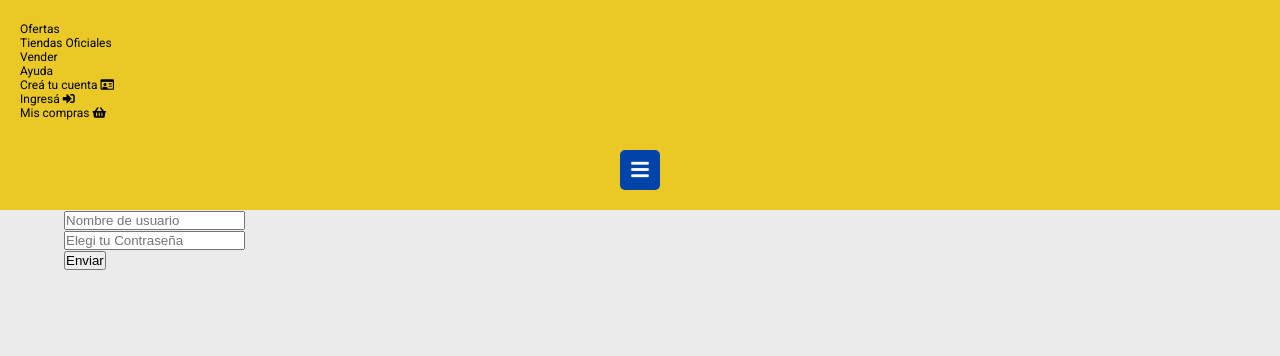
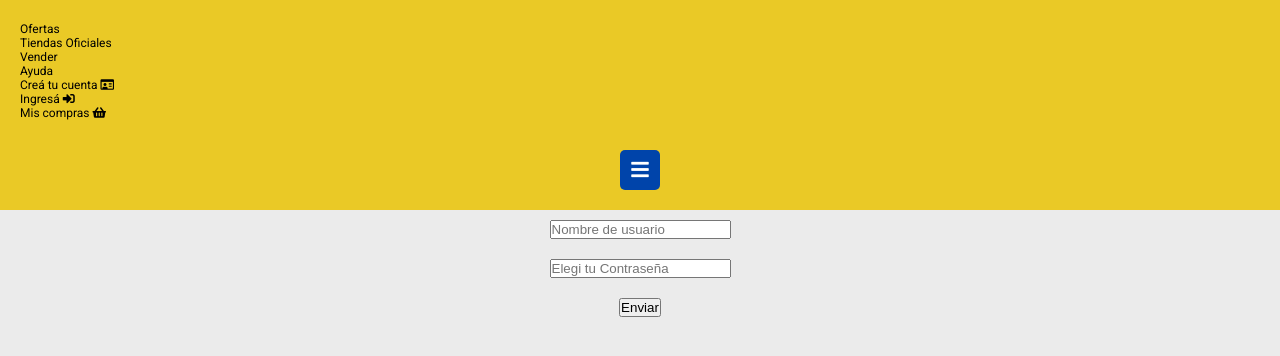
Before and after one commit to Ferchu14th/Proy_MercadoLiebre, a website: page views/login.html in a window 1280 px wide. Shown: the part 236-592 px from the top of the page. Drawn offline with Linux system fonts and the light colour scheme; files that its build step writes are made by us from their sources; files whose address does not match are found by name.

Commit message:
mejoras al style.css

```diff
--- a/public/css/styles.css
+++ b/public/css/styles.css
@@ -55,6 +55,7 @@ header {
 header div.logo,
 header .form {
     width: 50%;
+    justify-content: center;
 }
 
 header div.logo {
@@ -155,34 +156,35 @@ div.offers {
     width: 70%;
 }
 
-/*comentar*/
+
 .discount,
 .description {
     font-size: 16px;
     font-weight: normal;
 }
 
-/*comentar*/
+
 h3,
 .description {
     color: #666;
 }
 
-/*comentar*/
+
 .description {
     display: none;
     margin-top: 20px;
 }
 
-/*comentar*/
+
 section.banner img {
     width: 100%;
 }
 
-/*comentar*/
+
 main {
     width: 90%;
     margin: 0 auto;
+    justify-content: center;
 }
 
 /*comentar*/
@@ -191,18 +193,18 @@ main section article {
     margin: 10px 0px;
 }
 
-/*comentar*/
+
 main section article img {
     width: 100%;
 }
 
-/*comentar*/
+
 main section article i,
 .discount {
     color: #39b54a;
 }
 
-/*comentar*/
+
 main section article i {
     display: block;
     font-size: 16px;
@@ -217,7 +219,7 @@ main section article i {
     top: -15px;
 }
 
-/*comentar*/
+
 main section h3 {
     margin: 20px 0px;
 }
@@ -250,6 +252,14 @@ div.top-header {
     flex-wrap: wrap;
 }
 
+div.box{
+    display: flex;
+    flex-wrap: wrap;
+    justify-content: center;
+    align-items: center;
+    padding: 10px;
+}
+
     /*comentar*/
     main section div.products {
         display: flex;
@@ -270,12 +280,11 @@ div.top-header {
         width: 50%;
     }
 
-    /*modeliza iPad (Tablet 758x1024) a partir de 758 dejamos logo, barra de busqueda y compre en cuotas
-en una misma linea de bloques nowrap*/
+    /*modeliza iPad (Tablet 758x1024) */
     @media (min-width: 758px) {
-
-
-
+        main section div.products article {
+            width: 33%;
+        }
         div .logo {
             width: 30%;
         }
```
